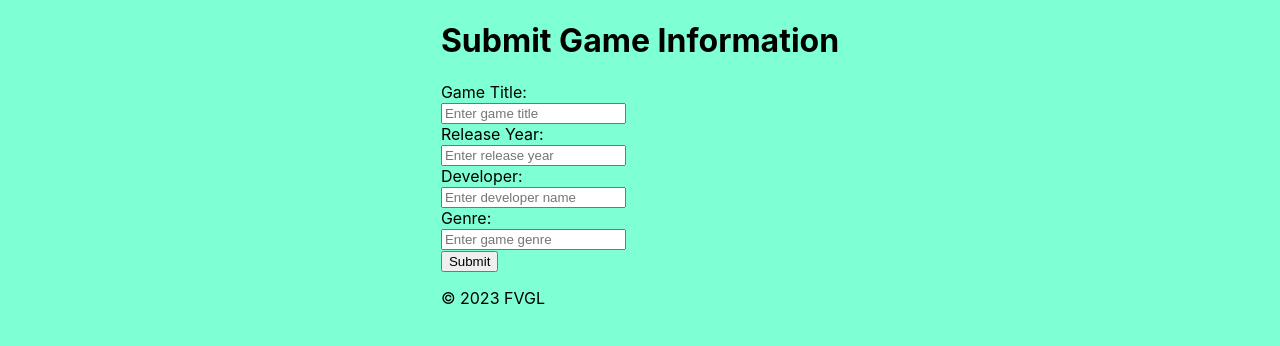
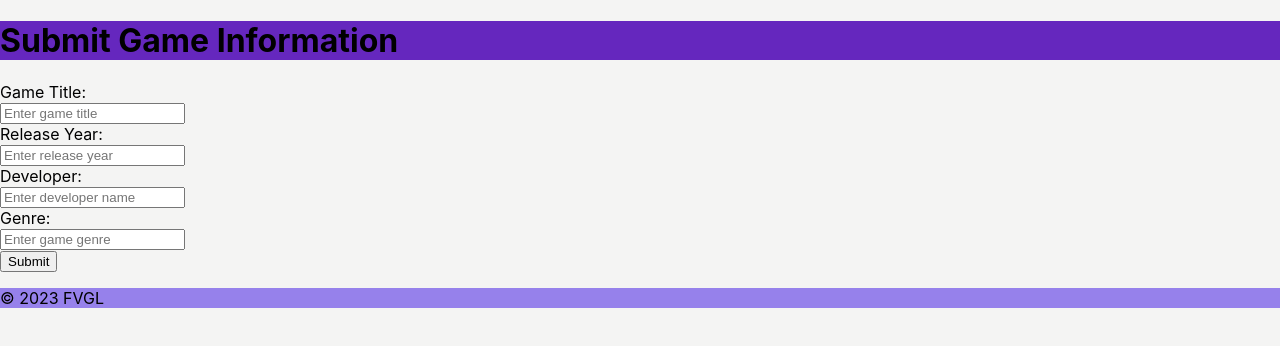
Before and after one commit to nikobatzi1990/fvgl, a React (Create React App) app in the folder client/: page /submission in a window 1280 px wide. Shown: the top 346 px of the page. Built offline with nearby package versions, Linux system fonts and the light colour scheme.

Commit message:
feat: game titles display on homepage

```diff
--- a/client/src/App.css
+++ b/client/src/App.css
@@ -1,6 +1,3 @@
 body {
-  background-color: aquamarine;
-  display: flex;
-  justify-content: center;
-  align-items: center;
+  background-color: #f4f4f3;
 }
--- a/client/src/components/Card.jsx
+++ b/client/src/components/Card.jsx
@@ -1,9 +1,15 @@
 import React from 'react';
 import '../styles/Card.css';
 
-const Card = () => {
+const Card = (props) => {
+  const { title, developer, year, genre } = props;
   return (
-    <h1>Card</h1>
+    <div>
+      <h1>{ title }</h1>
+      <p>{developer }</p>
+      <p>{ year }</p>
+      <p>{ genre }</p>
+    </div>
   )
 }
 
--- a/client/src/components/Footer.jsx
+++ b/client/src/components/Footer.jsx
@@ -3,7 +3,9 @@ import '../styles/Footer.css';
 
 const Footer = () => {
   return (
-    <p>© 2023 FVGL</p>
+    <footer>
+      <p>© 2023 FVGL</p>
+    </footer>
   )
 }
 
--- a/client/src/components/Header.jsx
+++ b/client/src/components/Header.jsx
@@ -5,10 +5,12 @@ const Header = (props) => {
   const { className, text } = props;
 
   return (
-    <h1
-    className = { className } >
-      { text}
-    </h1>
+    <header>
+      <h1
+      className = { className } >
+        { text}
+      </h1>
+    </header>
   )
 }
 
--- a/client/src/pages/Homepage.jsx
+++ b/client/src/pages/Homepage.jsx
@@ -1,31 +1,43 @@
-import React, { useState, useEffect } from 'react';
+import React, { useState, useEffect, useCallback } from 'react';
 import axios from 'axios';
-import { useNavigate } from 'react-router-dom';
 import Header from '../components/Header';
 import Footer from '../components/Footer';
+import Card from '../components/Card';
 
 function Homepage() {
+
+  const [games, setGames] = useState([]);
+
+  const handleGameList = useCallback(async () => {
+    const gameList = await axios.get('api/games/')
+    .then((result) => result.data)
+    .catch((err) => console.log("ERROR: ", err))
+    console.log('🎲', gameList);
+    setGames(gameList);
+  }, []);
+
   useEffect(() => {
     handleGameList();
-    // console.log('🎮', games);
-  }, []);
-
-  const navigate = useNavigate();
-  const [games, setGames] = useState([]);
-
-  const handleGameList = async () => {
-    const gameList = await axios.get('api/games/')
-      .then((result) => result.data)
-      .catch((err) => console.log("ERROR: ", err))
-    console.log('🎲', gameList);
-  }
+    console.log('🎮', games);
+  }, [handleGameList]);
 
   return (
     <>
       <Header
         text="Homepage" />
       <div>
-
+        {(games.length >= 1)
+          ? games.map((game) => (
+            <Card
+              key = {game.title}
+              title={game.title}
+              developer={game.developer}
+              year={game.release_year}
+              genre={game.genre}
+            />
+          ))
+          : 'Loading...'
+        }
 
       </div>
 
--- a/client/src/styles/Footer.css
+++ b/client/src/styles/Footer.css
@@ -0,0 +1,3 @@
+footer {
+  background-color: #9681EB;
+}
--- a/client/src/styles/Header.css
+++ b/client/src/styles/Header.css
@@ -0,0 +1,3 @@
+header {
+  background-color: #6527BE;
+}
```
Also changed, not shown: 1 other file (tests, documents, lock files or other folders).
